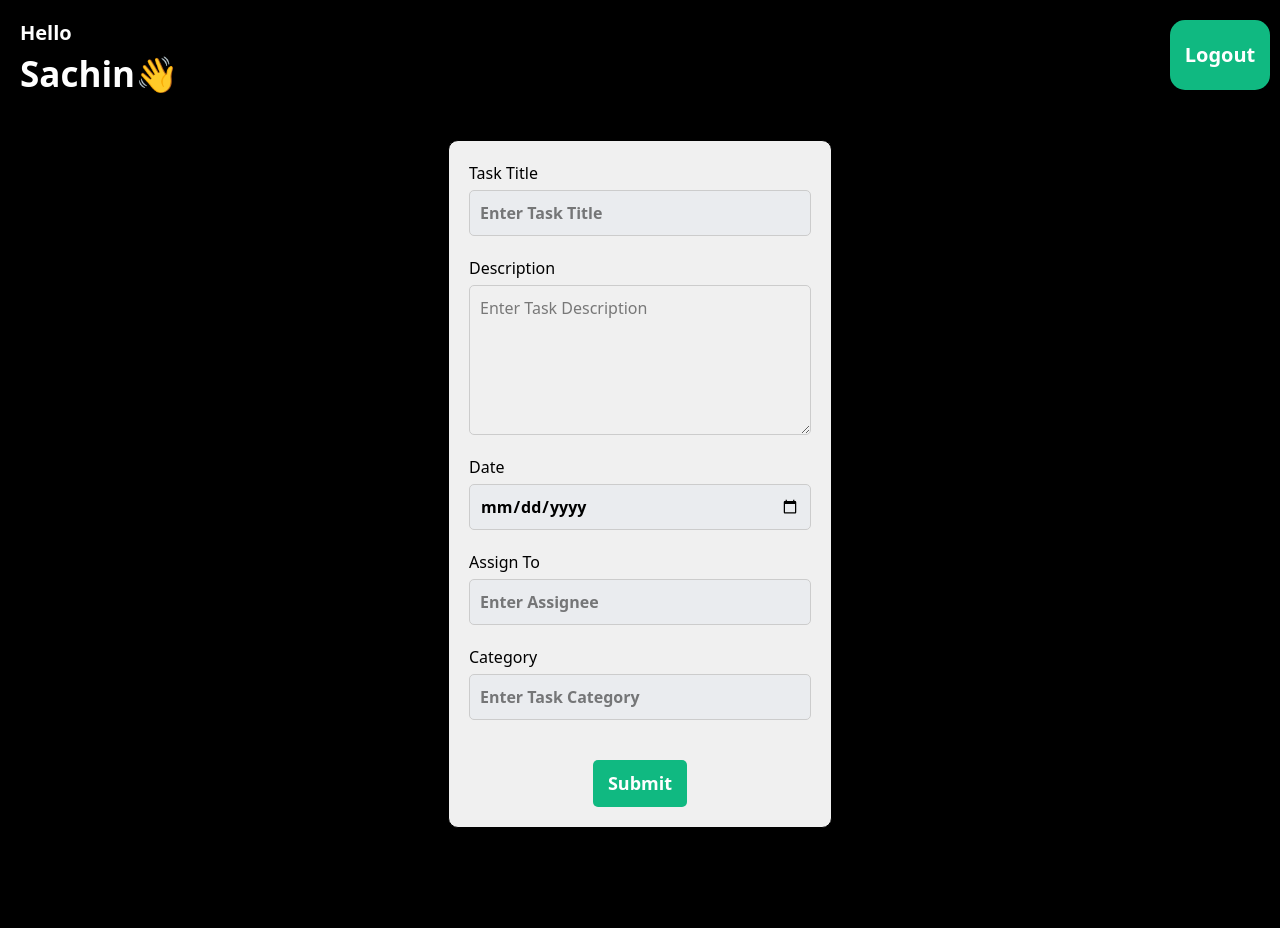
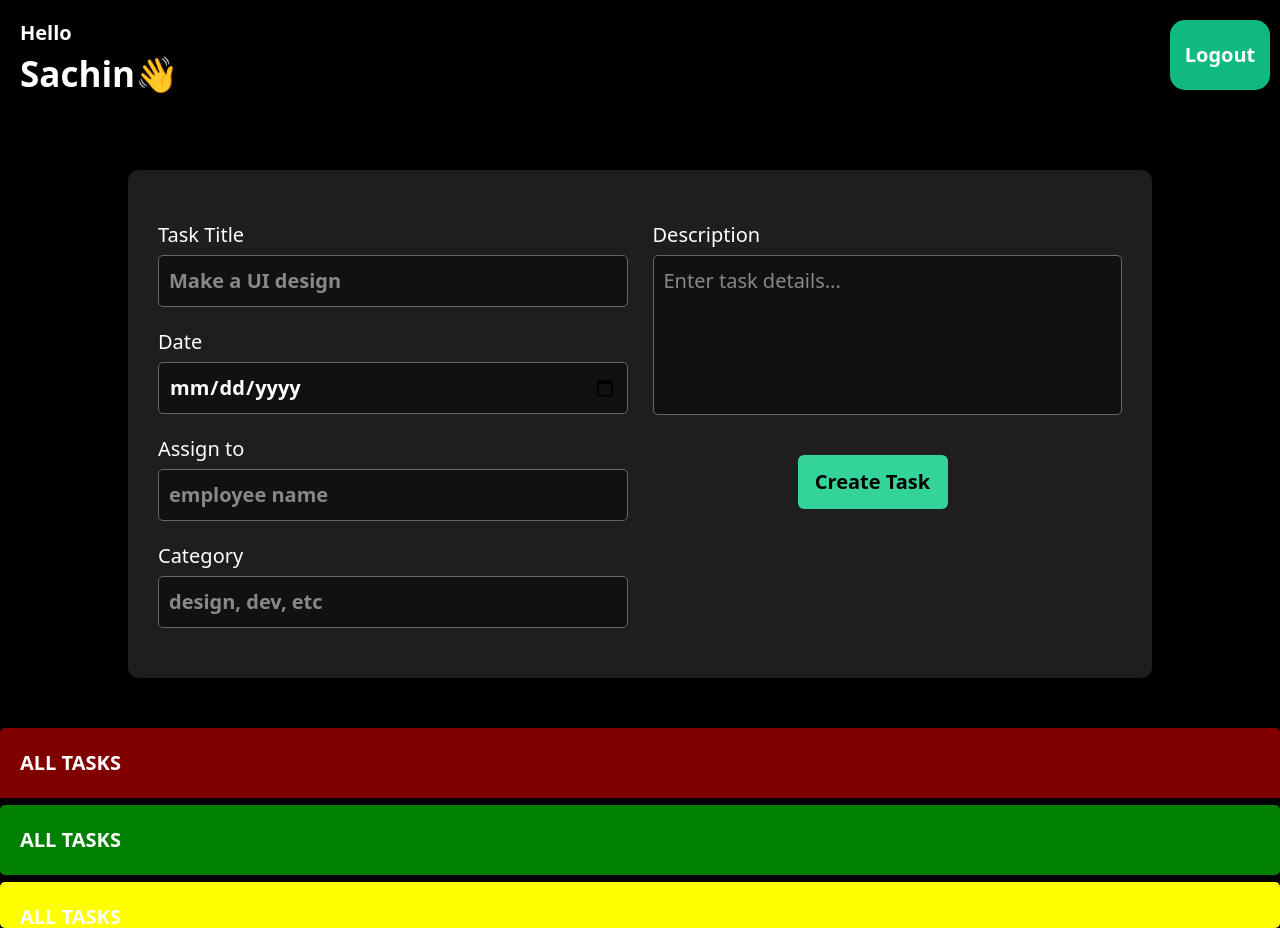
Before and after one commit to silent-knight19/Employee-management-system, a React (Vite) app: page / in a window 1280 px wide. Before the commit the page ends 848 px from the top, so only its background shows below. Built offline with nearby package versions, Linux system fonts and the light colour scheme; the HTML template or start-up script is replaced by a standard one.

Commit message:
Made the admin dashboard

```diff
--- a/src/components/Dashboard/Admin Dash.jsx
+++ b/src/components/Dashboard/Admin Dash.jsx
@@ -1,28 +1,43 @@
 import React from "react";
 import Header from "../other/Header";
+import Alltasks from "../other/Alltasks";
+const AdminDash = () => {
+  const containerStyle = {
+    display: 'flex',
+    flexDirection: 'row',
+    justifyContent: 'space-between',
+    alignItems: 'flex-start',
+    width: '80%',
+    margin: '50px auto',
+    padding: '30px',
+    borderRadius: '10px',
+    backgroundColor: '#1e1e1e',
+    color: '#fff',
+    boxShadow: '0 0 20px rgba(0,0,0,0.3)',
+    gap: '30px',
+  };
 
-const AdminDash = () => {
-  const formStyle = {
+  const leftFormStyle = {
     display: 'flex',
     flexDirection: 'column',
-    width: '30%',
-    height: 'auto',
+    gap: '20px',
+    width: '50%',
     margin: '20px auto',
-    justifyContent: 'center',
-    alignItems: 'center',
-    border: '1px solid black',
-    padding: '20px',
+  };
+
+  const rightFormStyle = {
+    display: 'flex',
+    flexDirection: 'column',
     gap: '20px',
-    borderRadius: '10px',
-    backgroundColor: '#f0f0f0',
-    boxShadow: '0 0 10px rgba(0,0,0,0.1)',
+    width: '50%',
+    margin: '20px auto',
+    marginLeft: '25px',
   };
 
   const fieldStyle = {
     display: 'flex',
     flexDirection: 'column',
-    width: '100%',
-    fontSize: '16px',
+    fontSize: '20px',
     fontWeight: '500',
     gap: '5px',
   };
@@ -30,53 +45,62 @@ const AdminDash = () => {
   const inputStyle = {
     padding: '10px',
     borderRadius: '5px',
-    border: '1px solid #ccc',
-    fontSize: '16px',
+    border: '1px solid #666',
+    backgroundColor: '#111',
+    color: '#fff',
+    fontSize: '20px',
+  };
+
+  const buttonStyle = {
+    backgroundColor: '#34D399',
+    color: 'black',
+    border: 'none',
+    padding: '12px',
+    borderRadius: '6px',
+    cursor: 'pointer',
+    fontSize: '20px',
+    fontWeight: 'bold',
+    alignSelf: 'flex-start',
+    width: '150px',
+    marginLeft: '145px',
   };
 
   return (
     <>
-      <Header />
-      <div style={formStyle}>
-        <form style={{ width: '100%', display: 'flex', flexDirection: 'column', gap: '20px' }}>
+    <Header/>
+    <div style={containerStyle}>
+      <form style={{ display: 'flex', width: '100%' }}>
+        {/* Left side */}
+        <div style={leftFormStyle}>
           <div style={fieldStyle}>
             <label>Task Title</label>
-            <input style={inputStyle} type="text" placeholder="Enter Task Title" />
-          </div>
-          <div style={fieldStyle}>
-            <label>Description</label>
-            <textarea style={{ ...inputStyle, height: '150px' }} placeholder="Enter Task Description" />
+            <input style={inputStyle} type="text" placeholder="Make a UI design" />
           </div>
           <div style={fieldStyle}>
             <label>Date</label>
-            <input style={inputStyle} type="date" />
+            <input style={inputStyle} type="date" placeholder="dd/mm/yyyy" />
           </div>
           <div style={fieldStyle}>
-            <label>Assign To</label>
-            <input style={inputStyle} type="text" placeholder="Enter Assignee" />
+            <label>Assign to</label>
+            <input style={inputStyle} type="text" placeholder="employee name" />
           </div>
           <div style={fieldStyle}>
             <label>Category</label>
-            <input style={inputStyle} type="text" placeholder="Enter Task Category" />
+            <input style={inputStyle} type="text" placeholder="design, dev, etc" />
           </div>
-          <button
-            type="submit"
-            style={{
-              backgroundColor: '#10B981',
-              color: 'white',
-              border: 'none',
-              padding: '10px 15px',
-              borderRadius: '5px',
-              cursor: 'pointer',
-              fontSize: '18px',
-              fontWeight: 'bold',
-              alignSelf: 'center',
-            }}
-          >
-            Submit
-          </button>
-        </form>
-      </div>
+        </div>
+
+        {/* Right side */}
+        <div style={rightFormStyle}>
+          <div style={fieldStyle}>
+            <label>Description</label>
+            <textarea style={{ ...inputStyle, height: '160px', resize: 'none' }} placeholder="Enter task details..." />
+          </div>
+          <button type="submit" style={buttonStyle}>Create Task</button>
+        </div>
+      </form>
+    </div>
+    <Alltasks/>
     </>
   );
 };
--- /dev/null
+++ b/src/components/other/Alltasks.jsx
@@ -0,0 +1,113 @@
+import React from "react";
+
+const Alltasks = () => {
+  return (
+    <>
+    <div style={{display:"flex",flexDirection:"column",alignItems:"center",gap:"2px" ,overflow:"auto",   width:"100%",height:"200px",scrollbarWidth:"none",borderRadius:"5px",gap:"7px"}}>
+    <div
+      style={{
+        width: "100%",
+        height: "auto",
+        display: "flex",
+        flexDirection: "column",
+        justifyContent: "space-between",
+        alignItems: "start",
+        backgroundColor: "maroon",
+        padding: "20px",
+
+        boxShadow: "0 0 10px rgba(71, 9, 9, 0.1)",
+
+        fontSize: "20px",
+        fontWeight: "bold",
+        gap: "4px",
+        color: "white",
+      }}
+    >
+     <h2>ALL TASKS</h2>
+    </div>
+    <div
+      style={{
+        width: "100%",
+        height: "auto",
+        display: "flex",
+        flexDirection: "column",
+        justifyContent: "space-between",
+        alignItems: "start",
+        backgroundColor: "green",
+        padding: "20px",
+        borderRadius: "5px",
+        boxShadow: "0 0 10px rgba(71, 9, 9, 0.1)",
+        fontSize: "20px",
+        fontWeight: "bold",
+        gap: "4px",
+        color: "white",
+      }}
+    >
+     <h2>ALL TASKS</h2>
+    </div>
+    <div
+      style={{
+        width: "100%",
+        height: "auto",
+        display: "flex",
+        flexDirection: "column",
+        justifyContent: "space-between",
+        alignItems: "start",
+        backgroundColor: "yellow",
+        padding: "20px",
+        borderRadius: "5px",
+        boxShadow: "0 0 10px rgba(71, 9, 9, 0.1)",
+        fontSize: "20px",
+        fontWeight: "bold",
+        gap: "4px",
+        color: "white",
+      }}
+    >
+     <h2>ALL TASKS</h2>
+    </div>
+    <div
+      style={{
+        width: "100%",
+        height: "auto",
+        display: "flex",
+        flexDirection: "column",
+        justifyContent: "space-between",
+        alignItems: "start",
+        backgroundColor: "blue",
+        padding: "20px",
+        borderRadius: "5px",
+        boxShadow: "0 0 10px rgba(71, 9, 9, 0.1)",
+        fontSize: "20px",
+        fontWeight: "bold",
+        gap: "4px",
+        color: "white",
+      }}
+    >
+     <h2>ALL TASKS</h2>
+    </div>
+    <div
+      style={{
+        width: "100%",
+        height: "auto",
+        display: "flex",
+        flexDirection: "column",
+        justifyContent: "space-between",
+        alignItems: "start",
+        backgroundColor: "pink",
+        padding: "20px",
+        borderRadius: "5px",
+        boxShadow: "0 0 10px rgba(71, 9, 9, 0.1)",
+        fontSize: "20px",
+        fontWeight: "bold",
+        gap: "4px",
+        color: "white",
+      }}
+    >
+     <h2>ALL TASKS</h2>
+    </div>
+    </div>
+    </>
+  );
+};
+
+export default Alltasks;
```
